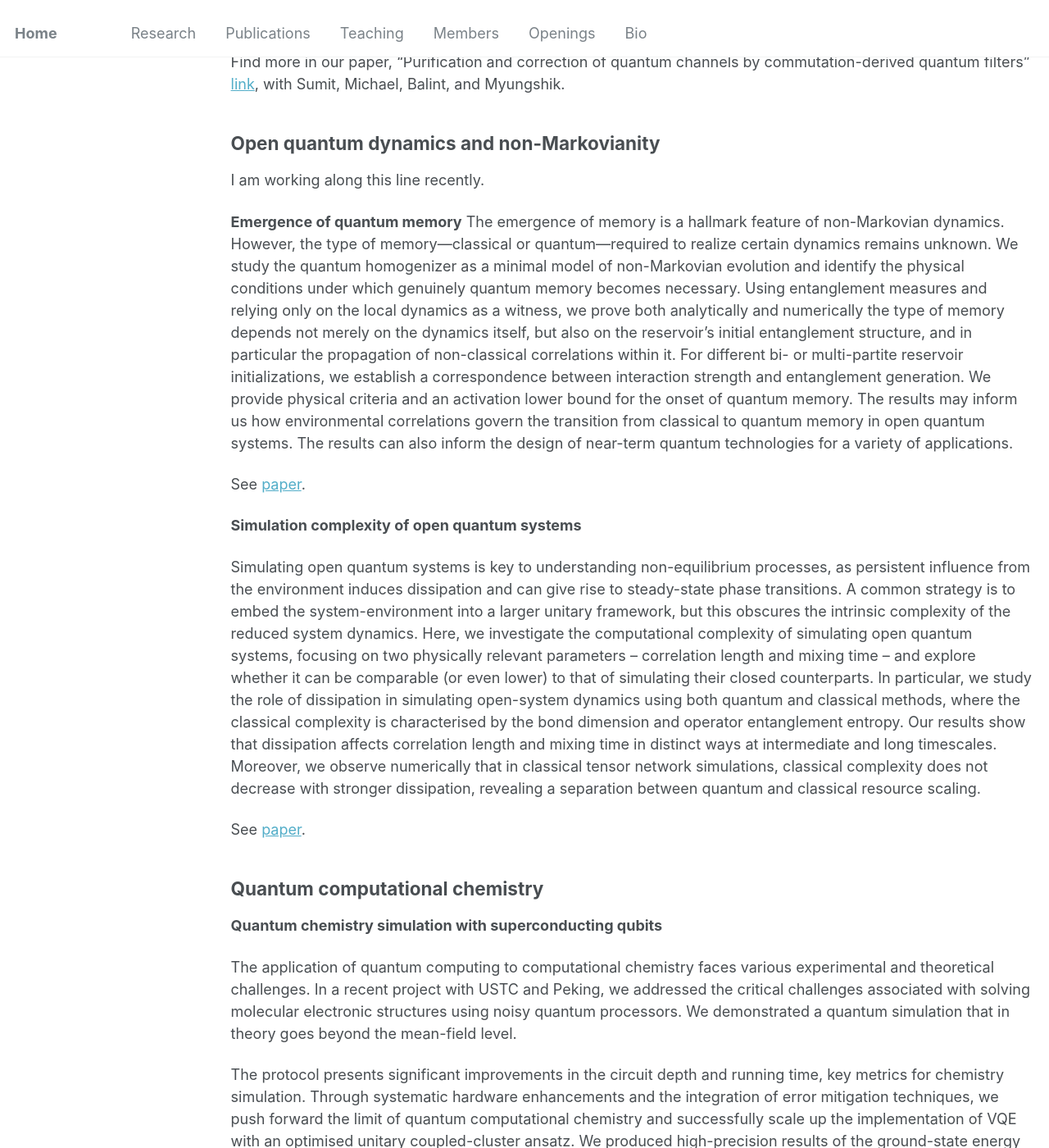
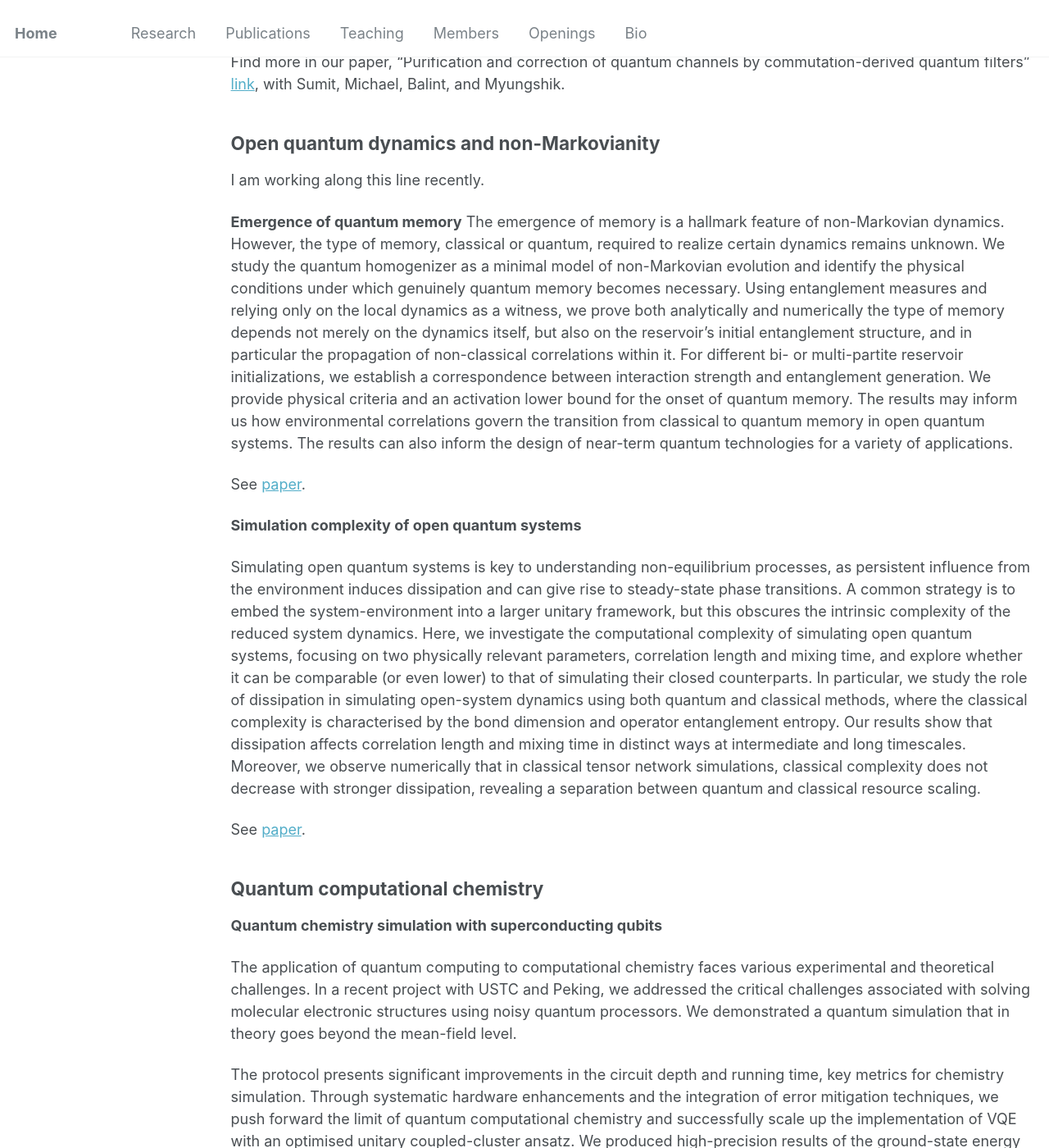
Before and after one commit to jinzhao-sun/jinzhao-sun.github.io, a Jekyll site: the page built from _pages/research.md, in a window 1280 px wide and 1400 px high, scrolled down 4516 px. Shown: the whole window at 82% size. Built offline with Jekyll 4.4.1, drawn with Linux system fonts in a browser that asks for light colours.

```diff
--- a/_pages/research.md
+++ b/_pages/research.md
@@ -96,13 +96,13 @@ Open quantum dynamics and non-Markovianity
 I am working along this line recently.
 
 **Emergence of quantum memory**
-The emergence of memory is a hallmark feature of non-Markovian dynamics. However, the type of memory---classical or quantum---required to realize certain dynamics remains unknown. We study the quantum homogenizer as a minimal model of non-Markovian evolution and identify the physical conditions under which genuinely quantum memory becomes necessary. Using entanglement measures and relying only on the local dynamics as a witness, we prove both analytically and numerically the type of memory depends not merely on the dynamics itself, but also on the reservoir's initial entanglement structure, and in particular the propagation of non-classical correlations within it. For different bi- or multi-partite reservoir initializations, we establish a correspondence between interaction strength and entanglement generation. We provide physical criteria and an activation lower bound for the onset of quantum memory. The results may inform us how environmental correlations govern the transition from classical to quantum memory in open quantum systems. The results can also inform the design of near-term quantum technologies for a variety of applications.
+The emergence of memory is a hallmark feature of non-Markovian dynamics. However, the type of memory, classical or quantum, required to realize certain dynamics remains unknown. We study the quantum homogenizer as a minimal model of non-Markovian evolution and identify the physical conditions under which genuinely quantum memory becomes necessary. Using entanglement measures and relying only on the local dynamics as a witness, we prove both analytically and numerically the type of memory depends not merely on the dynamics itself, but also on the reservoir's initial entanglement structure, and in particular the propagation of non-classical correlations within it. For different bi- or multi-partite reservoir initializations, we establish a correspondence between interaction strength and entanglement generation. We provide physical criteria and an activation lower bound for the onset of quantum memory. The results may inform us how environmental correlations govern the transition from classical to quantum memory in open quantum systems. The results can also inform the design of near-term quantum technologies for a variety of applications.
 
 See [paper](https://arxiv.org/abs/2507.21907).
 
 **Simulation complexity of open quantum systems**
 
-Simulating open quantum systems is key to understanding non-equilibrium processes, as persistent influence from the environment induces dissipation and can give rise to steady-state phase transitions. A common strategy is to embed the system-environment into a larger unitary framework, but this obscures the intrinsic complexity of the reduced system dynamics. Here, we investigate the computational complexity of simulating open quantum systems, focusing on two physically relevant parameters -- correlation length and mixing time -- and explore whether it can be comparable (or even lower) to that of simulating their closed counterparts. In particular, we study the role of dissipation in simulating open-system dynamics using both quantum and classical methods, where the classical complexity is characterised by the bond dimension and operator entanglement entropy. Our results show that dissipation affects correlation length and mixing time in distinct ways at intermediate and long timescales. Moreover, we observe numerically that in classical tensor network simulations, classical complexity does not decrease with stronger dissipation, revealing a separation between quantum and classical resource scaling.
+Simulating open quantum systems is key to understanding non-equilibrium processes, as persistent influence from the environment induces dissipation and can give rise to steady-state phase transitions. A common strategy is to embed the system-environment into a larger unitary framework, but this obscures the intrinsic complexity of the reduced system dynamics. Here, we investigate the computational complexity of simulating open quantum systems, focusing on two physically relevant parameters, correlation length and mixing time, and explore whether it can be comparable (or even lower) to that of simulating their closed counterparts. In particular, we study the role of dissipation in simulating open-system dynamics using both quantum and classical methods, where the classical complexity is characterised by the bond dimension and operator entanglement entropy. Our results show that dissipation affects correlation length and mixing time in distinct ways at intermediate and long timescales. Moreover, we observe numerically that in classical tensor network simulations, classical complexity does not decrease with stronger dissipation, revealing a separation between quantum and classical resource scaling.
 
 See [paper](https://arxiv.org/abs/2508.19959).
 
```
